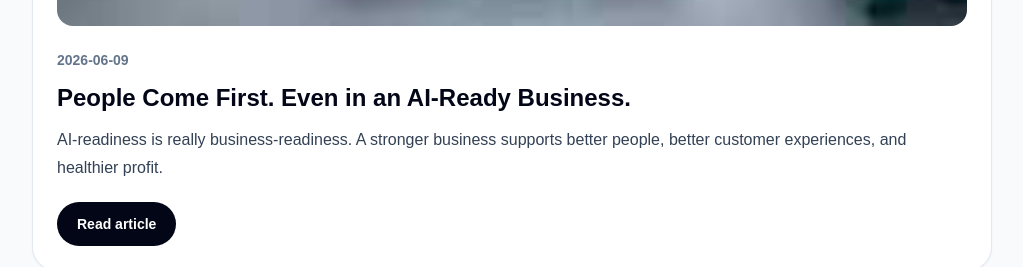
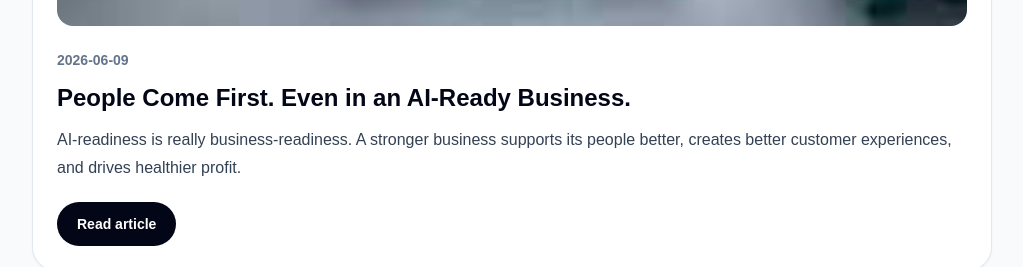
Before and after one commit to brent-prog/3pwebsite, a Next.js app: page /blog in a window 1280 px wide. Shown: the part 1180-1447 px from the top of the page, without its empty margins (128-1151 px from the left). Built offline with nearby package versions, Linux system fonts and the light colour scheme.

Commit message:
Fix people first blog summary

```diff
--- a/app/blog/page.tsx
+++ b/app/blog/page.tsx
@@ -6,7 +6,7 @@ const posts = [
     title: "People Come First. Even in an AI-Ready Business.",
     date: "2026-06-09",
     summary:
-      "AI-readiness is really business-readiness. A stronger business supports better people, better customer experiences, and healthier profit.",
+      "AI-readiness is really business-readiness. A stronger business supports its people better, creates better customer experiences, and drives healthier profit.",
     href: "/blog/people-first-even-in-an-ai-ready-business",
     image: peopleFirstHeroImage,
   },
```
